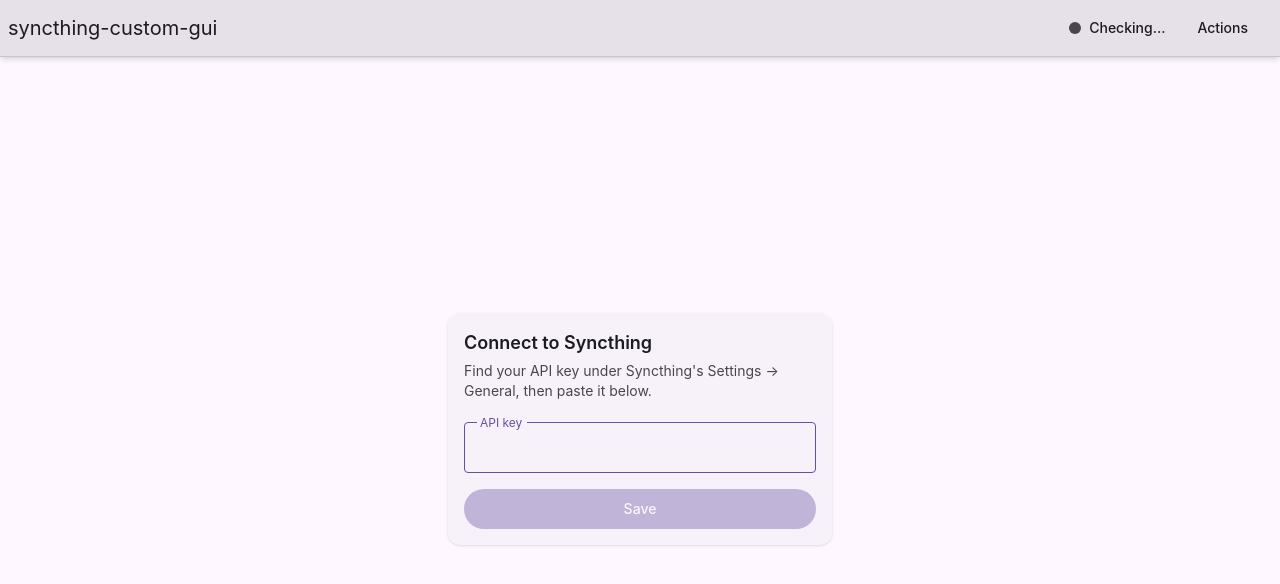
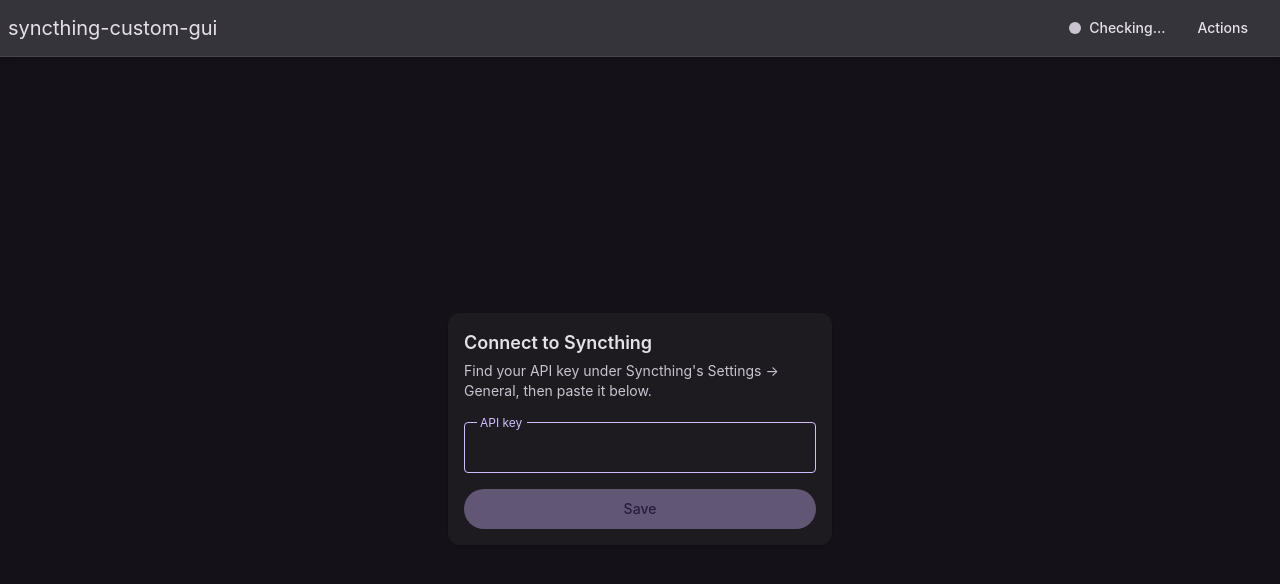
Before and after one commit to ArmandBernard/syncthing-custom-gui, a React (Vite) app: page / in a window 1280 px wide. Shown: the top 584 px of the page. Built offline with nearby package versions, Linux system fonts and the light colour scheme.

Commit message:
Simplify theme index.css

```diff
--- a/src/hooks/ThemeProvider.tsx
+++ b/src/hooks/ThemeProvider.tsx
@@ -8,7 +8,12 @@
   useEffect(() => {
     const root = document.documentElement
     root.classList.remove('light', 'dark')
-    if (theme !== 'system') root.classList.add(theme)
+
+    let effectiveTheme = theme
+    if (theme === 'system') {
+      effectiveTheme = window.matchMedia('(prefers-color-scheme: dark)') ? 'dark' : 'light'
+    }
+    root.classList.add(effectiveTheme)
   }, [theme])
 
   const setTheme = useCallback((next: Theme) => {
--- a/src/styles/index.css
+++ b/src/styles/index.css
@@ -46,47 +46,6 @@
   --md-on-success: #ffffff;
 }
 
-/* Follow the OS preference by default, unless the user has explicitly forced light. */
-@media (prefers-color-scheme: dark) {
-  :root:not(.light) {
-    --md-primary: #d0bcff;
-    --md-on-primary: #381e72;
-    --md-primary-container: #4f378b;
-    --md-on-primary-container: #eaddff;
-    --md-secondary: #ccc2dc;
-    --md-on-secondary: #332d41;
-    --md-secondary-container: #4a4458;
-    --md-on-secondary-container: #e8def8;
-    --md-tertiary: #efb8c8;
-    --md-on-tertiary: #492532;
-    --md-tertiary-container: #633b48;
-    --md-on-tertiary-container: #ffd8e4;
-    --md-error: #f2b8b5;
-    --md-on-error: #601410;
-    --md-error-container: #8c1d18;
-    --md-on-error-container: #f9dedc;
-    --md-surface: #141218;
-    --md-surface-dim: #141218;
-    --md-surface-bright: #3b383e;
-    --md-surface-container-lowest: #0f0d13;
-    --md-surface-container-low: #1d1b20;
-    --md-surface-container: #211f26;
-    --md-surface-container-high: #2b2930;
-    --md-surface-container-highest: #36343b;
-    --md-on-surface: #e6e0e9;
-    --md-on-surface-variant: #cac4d0;
-    --md-outline: #938f99;
-    --md-outline-variant: #49454f;
-    --md-scrim: #000000;
-    --md-inverse-surface: #e6e0e9;
-    --md-inverse-on-surface: #313033;
-    --md-inverse-primary: #6750a4;
-    --md-success: #7ddb8d;
-    --md-on-success: #00390f;
-  }
-}
-
-/* Explicit user choice, regardless of OS preference. */
 .dark {
   --md-primary: #d0bcff;
   --md-on-primary: #381e72;
```
